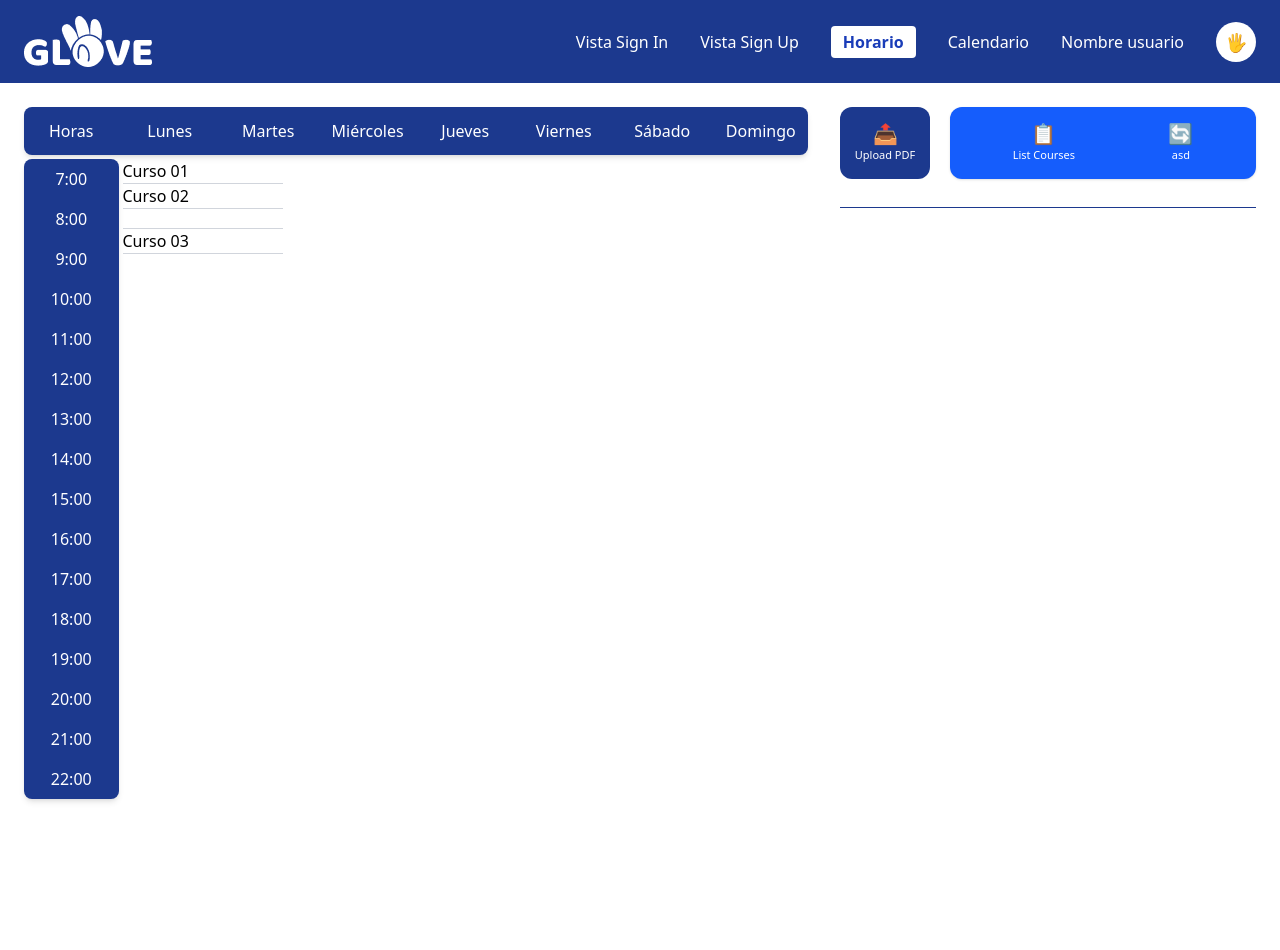
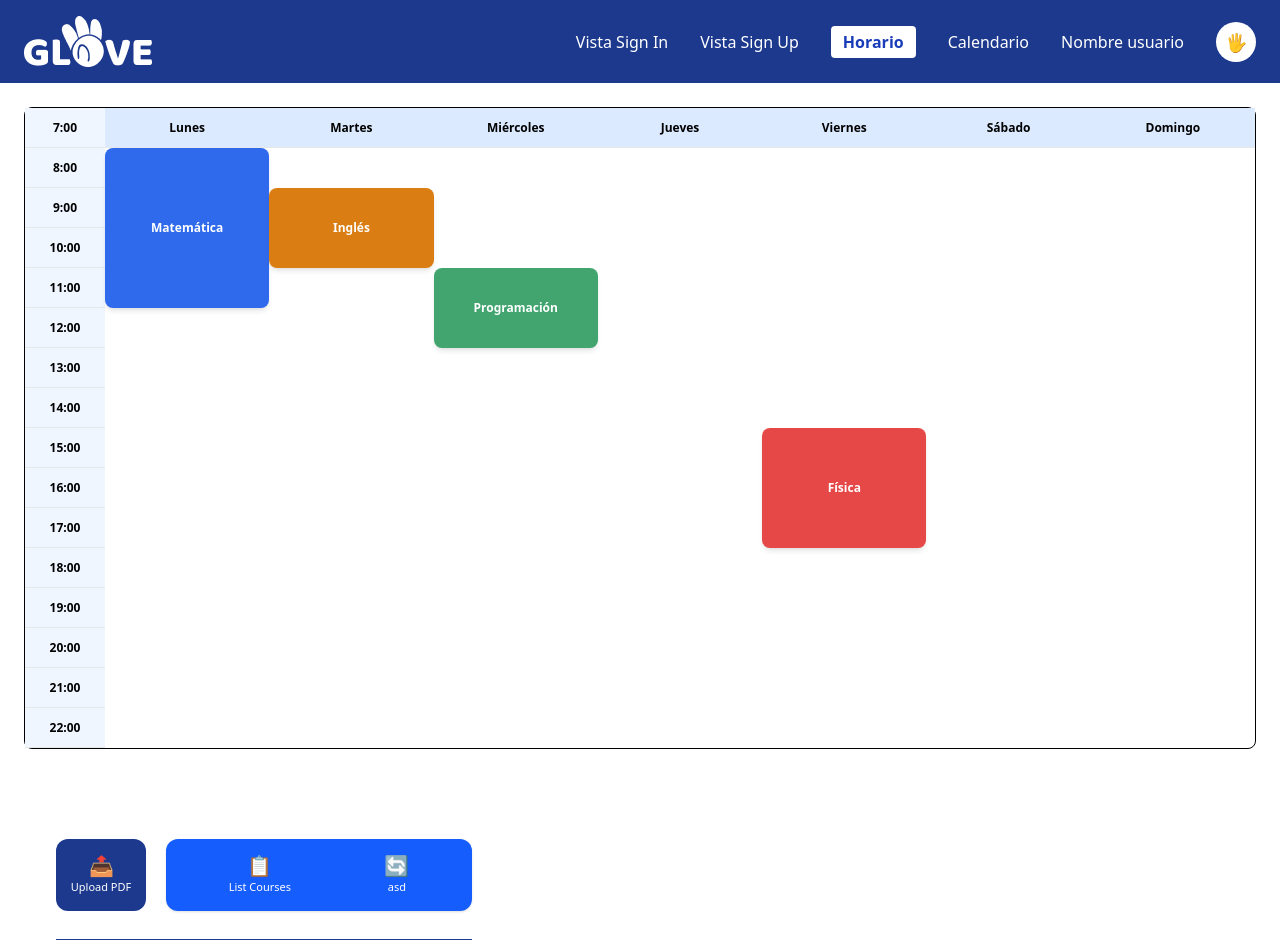
Before and after one commit to JohnHito/GLOVE, a React (Vite) app: page /horario in a window 1280 px wide. Shown: the top 950 px of the page. Before the commit the page ends 823 px from the top, so only its background shows below. Built offline with nearby package versions, Linux system fonts and the light colour scheme.

Commit message:
se agrego el componente para manejar los horarios

```diff
--- /dev/null
+++ b/src/components/ui/Schedule.tsx
@@ -0,0 +1,39 @@
+import React from "react";
+import ScheduleSegment from "./ScheduleSegment";
+import type { ScheduleSegmentProps } from "./ScheduleSegment";
+
+const days = ["Lunes", "Martes", "Miércoles", "Jueves", "Viernes", "Sábado", "Domingo"];
+const hours = Array.from({ length: 16 }, (_, i) => 7 + i); // 7:00 a 22:00
+
+interface ScheduleProps {
+  courses: ScheduleSegmentProps[];
+}
+
+const Schedule: React.FC<ScheduleProps> = ({ courses }) => {
+  return (
+    <div className="relative w-full" style={{ minHeight: 700 }}>
+      <div
+        className="grid border rounded-lg bg-white"
+        style={{
+          gridTemplateColumns: `80px repeat(7, 1fr)`,
+          gridTemplateRows: `repeat(${hours.length}, 40px)`
+        }}
+      >
+        {/* Horas */}
+        {hours.map((h, i) => (
+          <div key={h} className="border-b border-gray-200 text-xs flex items-center justify-center font-semibold bg-blue-50" style={{ gridColumn: 1, gridRow: i + 1 }}>{h}:00</div>
+        ))}
+        {/* Días */}
+        {days.map((d, i) => (
+          <div key={d} className="border-b border-gray-200 text-xs flex items-center justify-center font-semibold bg-blue-100" style={{ gridColumn: i + 2, gridRow: 1 }}>{d}</div>
+        ))}
+        {/* Cursos */}
+        {courses.map((c, i) => (
+          <ScheduleSegment key={i} {...c} />
+        ))}
+      </div>
+    </div>
+  );
+};
+
+export default Schedule;
--- a/src/components/ui/ScheduleSegment.tsx
+++ b/src/components/ui/ScheduleSegment.tsx
@@ -1,10 +1,30 @@
-import type { CourseCard } from "./CourseCard";
+import React from "react";
 
 export interface ScheduleSegmentProps {
-  style: string;
-  course: typeof CourseCard;
+  day: number; // 0 = Lunes, 6 = Domingo
+  startHour: number; // 7 = 7:00, 22 = 22:00
+  endHour: number;   // 9 = 9:00, 10 = 10:00, etc.
+  name: string;
+  color?: string;
 }
 
-export default function ScheduleSegment(props: ScheduleSegmentProps) {
-  return <div className={props.style}></div>;
-}
+const hourToRow = (hour: number) => hour - 7 + 2; // +2 porque la fila 1 es días, fila 2 es 7:00
+
+const ScheduleSegment: React.FC<ScheduleSegmentProps> = ({ day, startHour, endHour, name, color }) => {
+  return (
+    <div
+      className="flex items-center justify-center text-white font-bold rounded-lg shadow-md text-xs px-1"
+      style={{
+        gridColumn: day + 2, // +2 porque la columna 1 es horas
+        gridRow: `${hourToRow(startHour)} / ${hourToRow(endHour)}`,
+        background: color || '#2563eb',
+        zIndex: 1,
+        opacity: 0.95,
+      }}
+    >
+      {name}
+    </div>
+  );
+};
+
+export default ScheduleSegment;
--- a/src/routes/horario.tsx
+++ b/src/routes/horario.tsx
@@ -1,11 +1,19 @@
 import { createFileRoute } from "@tanstack/react-router";
 import NavVar from "../components/ui/NavVar";
+import Schedule from "../components/ui/Schedule";
 
 export const Route = createFileRoute("/horario")({
   component: RouteComponent,
 });
 
 function RouteComponent() {
+  // Ejemplo de cursos para el horario
+  const exampleCourses = [
+    { day: 0, startHour: 7, endHour: 11, name: "Matemática", color: "#2563eb" },
+    { day: 2, startHour: 10, endHour: 12, name: "Programación", color: "#38a169" },
+    { day: 4, startHour: 14, endHour: 17, name: "Física", color: "#e53e3e" },
+    { day: 1, startHour: 8, endHour: 10, name: "Inglés", color: "#d97706" },
+  ];
   return (
     <div>
       <header className="bg-blue-900 text-white py-4 px-6 flex justify-between items-center">
@@ -24,49 +32,8 @@ function RouteComponent() {
         />
       </header>
 
-      <main className="p-6 flex">
-        <div className="flex-grow">
-          <div className="grid grid-cols-8 gap-1 bg-blue-900 text-white text-center rounded-lg shadow-md">
-            <div className="p-3">Horas</div>
-            <div className="p-3">Lunes</div>
-            <div className="p-3">Martes</div>
-            <div className="p-3">Miércoles</div>
-            <div className="p-3">Jueves</div>
-            <div className="p-3">Viernes</div>
-            <div className="p-3">Sábado</div>
-            <div className="p-3">Domingo</div>
-          </div>
-
-          <div className="grid grid-cols-8 gap-1 mt-1">
-            <div className="col-span-1 bg-blue-900 text-white text-center rounded-lg shadow-md">
-              <div className="py-2">7:00</div>
-              <div className="py-2">8:00</div>
-              <div className="py-2">9:00</div>
-              <div className="py-2">10:00</div>
-              <div className="py-2">11:00</div>
-              <div className="py-2">12:00</div>
-              <div className="py-2">13:00</div>
-              <div className="py-2">14:00</div>
-              <div className="py-2">15:00</div>
-              <div className="py-2">16:00</div>
-              <div className="py-2">17:00</div>
-              <div className="py-2">18:00</div>
-              <div className="py-2">19:00</div>
-              <div className="py-2">20:00</div>
-              <div className="py-2">21:00</div>
-              <div className="py-2">22:00</div>
-            </div>
-
-            <div className="col-span-7 grid grid-cols-7 gap-1">
-              <div className="col-span-7 h-full w-40">
-                <div className="border-b border-gray-300">Curso 01</div>
-                <div className="border-b border-gray-300">Curso 02</div>
-                <div className="border-b border-gray-300 h-5"></div>
-                <div className="border-b border-gray-300">Curso 03</div>
-              </div>
-            </div>
-          </div>
-        </div>
+      <main className="p-6 flex flex-col gap-8">
+        <Schedule courses={exampleCourses} />
 
         <aside className="w-full max-w-md flex flex-col gap-3 pl-8">
           <div className="flex flex-row items-start justify-start gap-5 h-20">
```
